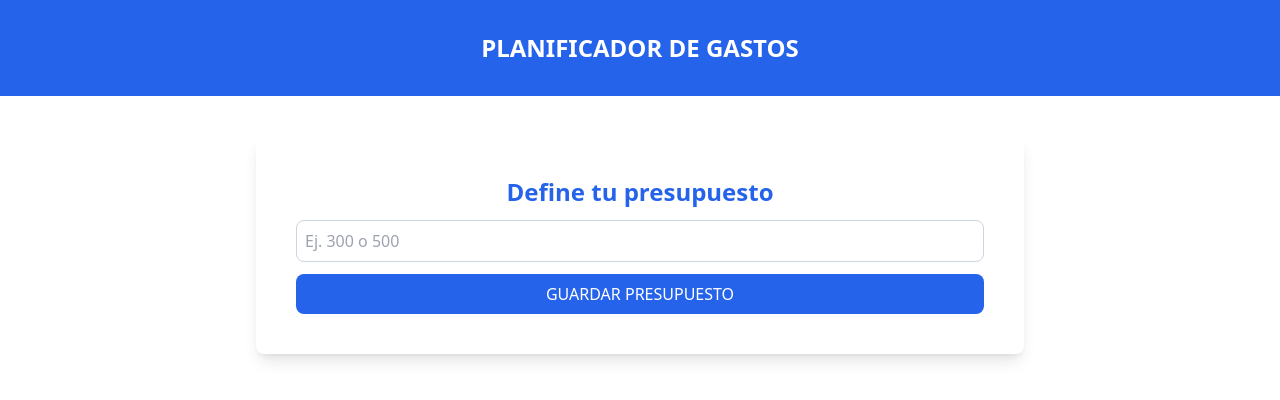
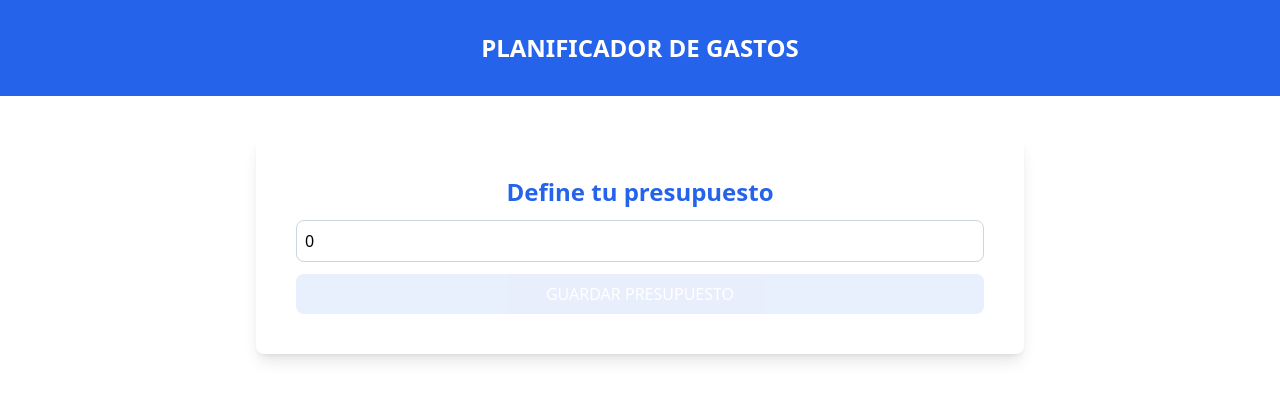
Before and after one commit to luisgoweb/Administrador-de-Presupuesto, a React (Vite) app: page / in a window 1280 px wide. Shown: the top 400 px of the page. Built offline with nearby package versions, Linux system fonts and the light colour scheme.

Commit message:
BudgetForm.tsx: Se valida formulario, y se crea función para enviar los datos

```diff
--- a/src/components/BudgetForm.tsx
+++ b/src/components/BudgetForm.tsx
@@ -1,8 +1,24 @@
-
+import { useState } from "react"
 
 const BudgetForm = () => {
+    const [budget, setBudget] = useState(0)
+
+    const handleChange = (e: React.ChangeEvent<HTMLInputElement>) => {
+        setBudget(e.target.valueAsNumber)
+    }
+
+    const isValidForm = () => {
+        return budget > 0
+    }
+
+    const handleSubmit = (e: React.FormEvent<HTMLFormElement>) => {
+        e.preventDefault()
+
+        console.log('enviando presupuesto de:', budget)
+    }
+
   return (
-    <form className="space-y-3">
+    <form className="space-y-3" onSubmit={handleSubmit}>
         <div className="flex flex-col gap-3">
             <label htmlFor="budget" className="text-2xl text-blue-600 text-center font-bold">Define tu presupuesto</label>
             <input
@@ -10,13 +26,16 @@ const BudgetForm = () => {
             type="number"
             placeholder="Ej. 300 o 500"
             className="border border-slate-300 p-2 rounded-lg w-full"
+            value={budget}
+            onChange={handleChange}
             />
         </div>
 
         <input
         type="submit"
         value="Guardar Presupuesto"
-        className="bg-blue-600 hover:bg-blue-900 cursor-pointer p-2 text-white uppercase rounded-lg w-full"
+        className="bg-blue-600 hover:bg-blue-900 cursor-pointer p-2 text-white uppercase rounded-lg w-full disabled:opacity-10"
+        disabled={!isValidForm()}
         />
     </form>
   )
```
